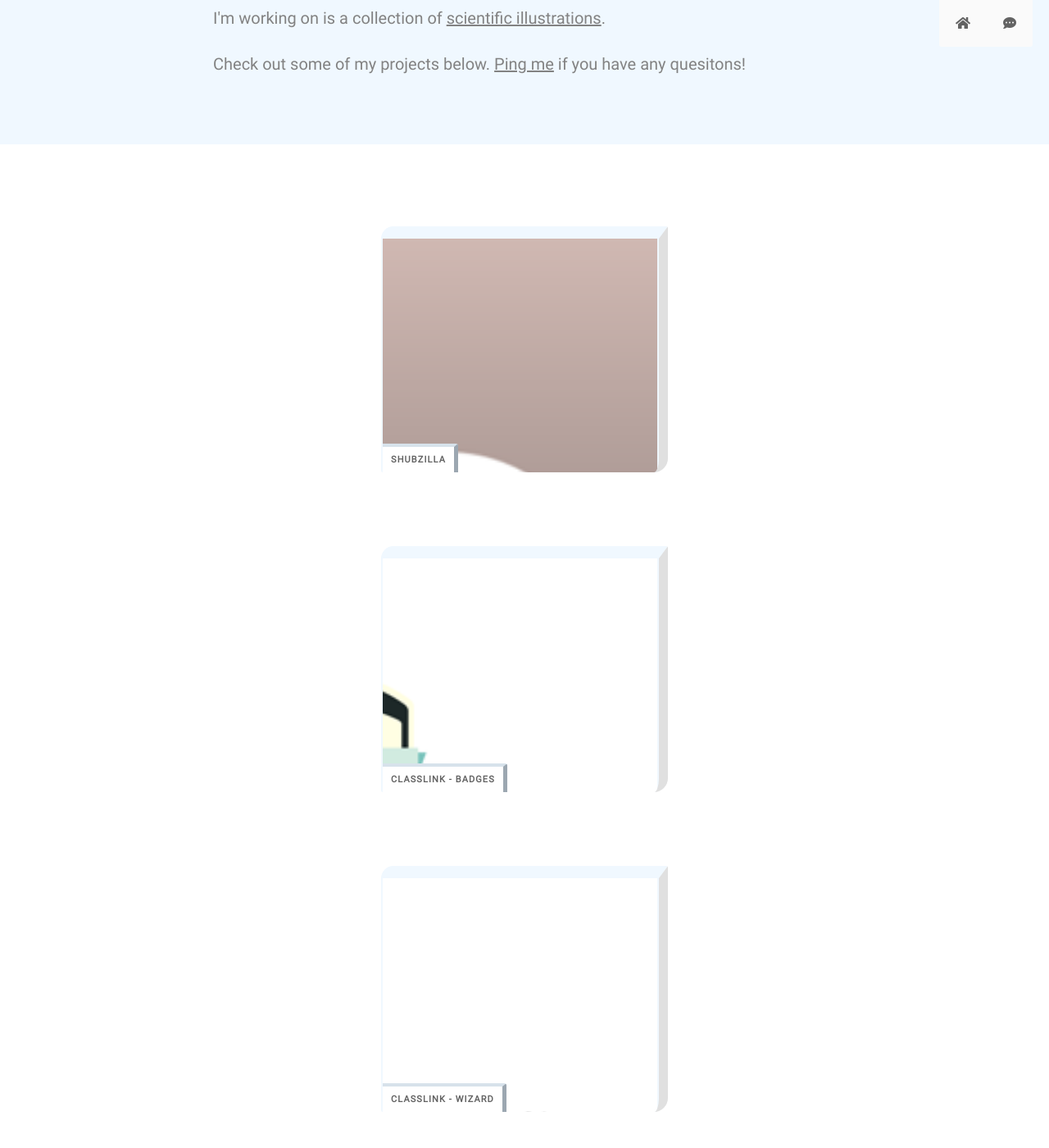
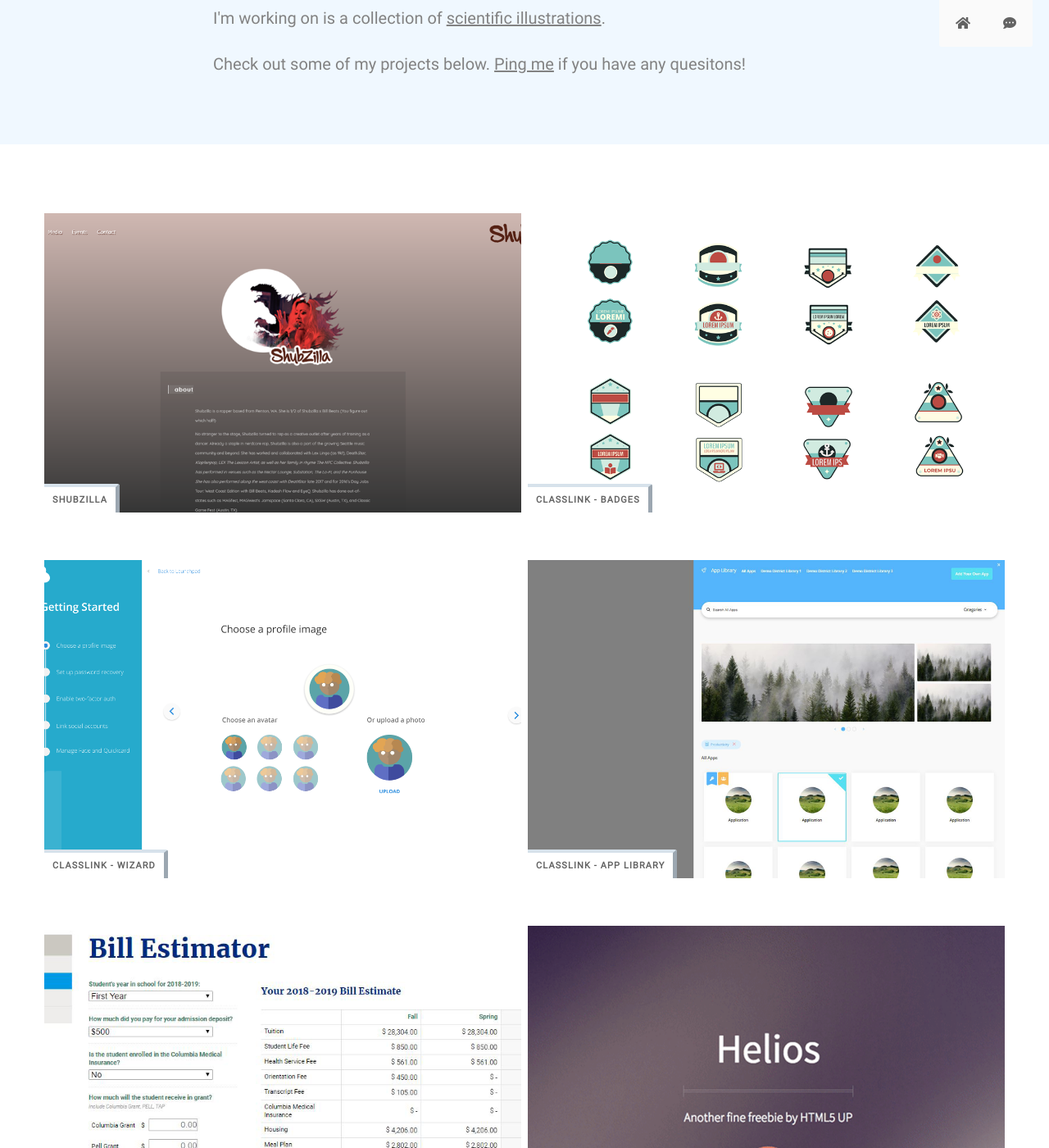
Before and after one commit to kairaygun/kairaygun.github.io, a Jekyll site: the page built from index.md, in a window 1280 px wide and 1400 px high, scrolled down 235 px. Shown: the whole window at 82% size. Built offline with Jekyll 4.4.1, drawn with Linux system fonts in a browser that asks for light colours; nearby versions of some CDN libraries.

```diff
--- a/_config.yml
+++ b/_config.yml
@@ -16,7 +16,7 @@
 title: Kaira Villanueva
 email: fzf.villanueva@gmail.com
 description: Kaira Villanueva Portfolio - Software Engineer & Artist
-baseurl: "http://kairaygun.github.io"
+baseurl:
 localhost: 4000
 mainhost: "http://localhost:4000"
 url: kaira.one
--- a/_layouts/default.html
+++ b/_layouts/default.html
@@ -49,4 +49,5 @@
     {% include footer.html %}
 </body>
 <script src="/assets/js/modal.js"></script>
+<script src="/assets/js/resizecards.js"></script>
 </html>
--- a/_sass/_layout.scss
+++ b/_sass/_layout.scss
@@ -38,6 +38,11 @@ html {
                 object-fit: cover;
             }
 
+            .container-section {
+                display: flex;
+                flex-wrap: wrap;
+                padding: 0px 50px;
+            }
 
             /* Container for single columns in main
                Used for the blog index mobile */
@@ -58,22 +63,14 @@ html {
                     }
                 }
                 &.card {
+                    min-width: 250px;
+                    min-height: 250px;
+                    flex: 1 1 calc(50% - 20px);
                     .one-section-content {
-                        max-width: 350px;
-                        max-height: 300px;
                         background-color: aliceblue;
                         margin: 0 auto;
                         text-align-last: left;
                         position: relative;
-                        overflow: hidden;
-                        border-radius: 2px;
-                        border-top: 15px solid;
-                        border-right: 11px solid;
-                        border-right-color: #e0e0e0;
-                        border-top-color: aliceblue;
-                        border-bottom-right-radius: 0px;
-                        border-top-left-radius: 15px;
-                        border-bottom-right-radius: 17px;
                         h2 {
                             position: absolute;
                             bottom: 0;
@@ -97,66 +94,8 @@ html {
                         }
                     }
                 }
-
-                /* Organizes content display of single column
-                   Default for mobile */
-                .one-section-content {
-                    margin: 0 auto;
-                    padding-left: 2px;
-                    padding-right: 2px;
-                    text-align-last: left;
-                    width: 275px;
-
-                    /* Desktop display for single column */
-                    @media screen and (min-width: 700px) {
-                        width: 60%;
-                    }
-                }
-
-                /* Container for double columns in main
-                   Used for the home index desktop */
-                @media screen and (min-width: 700px) {
-                    padding: 20px;
-                }
             }
 
-            /* Container for double columns in main
-               Used for the home index mobile */
-            .two-section-container {
-                padding: 4px;
-                text-align-last: center;
-
-                /* Organizes content display of double columns
-                   Default for mobile */
-                .two-section-content {
-                    display: block;
-                    margin: 0 auto;
-                    text-align-last: left;
-                    vertical-align: top;
-                    width: 275px;
-
-                    /* Image display inside a double columns
-                       Used for both mobile and desktop */
-                    img {
-                        margin-bottom: 10px;
-                        max-height: 100%;
-                        max-width: 100%;
-                        padding-top: 15px;
-                    }
-
-                    /* Desktop display for double columns */
-                    @media screen and (min-width: 700px) {
-                        display: inline-block;
-                        width: 300px;
-                    }
-                }
-
-                /* Container for double columns in main
-                   Used for the home index desktop */
-                @media screen and (min-width: 700px) {
-                    padding: 20px;
-                }
-            }
         }
     }
 }
--- /dev/null
+++ b/assets/js/resizecards.js
@@ -0,0 +1,20 @@
+window.addEventListener("resize", ()=> {
+	resizeCards();
+});
+
+window.addEventListener("load", ()=> {
+	resizeCards();
+});
+
+function resizeCards() {
+	let cards = document.querySelectorAll(".card");
+	let newSize = cards[0].offsetWidth;
+	for (c of cards) {
+		c.style.maxWidth  = null;
+		c.style.maxHeight = null;
+	}
+	for (c of cards) {
+		c.style.maxWidth  = `${newSize}px`;
+		c.style.maxHeight = `${newSize}px`;
+	}
+}
```
